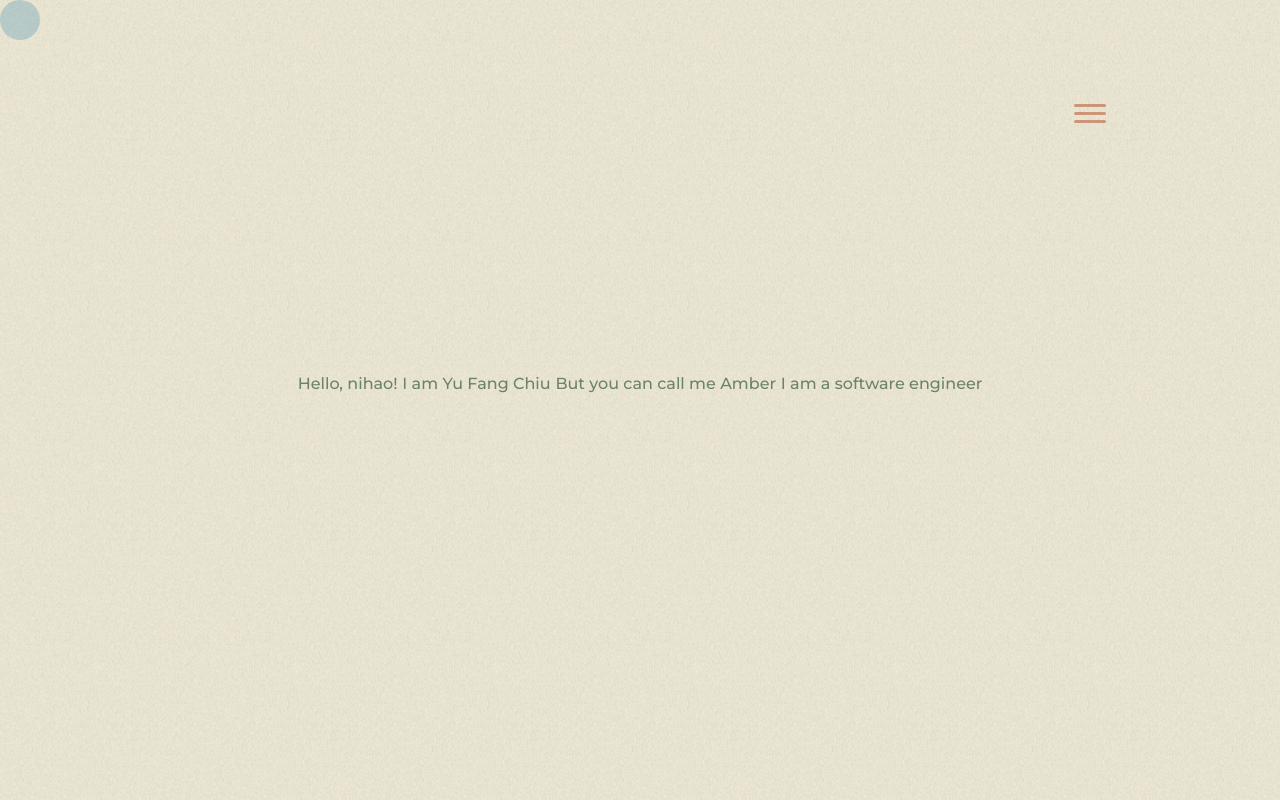
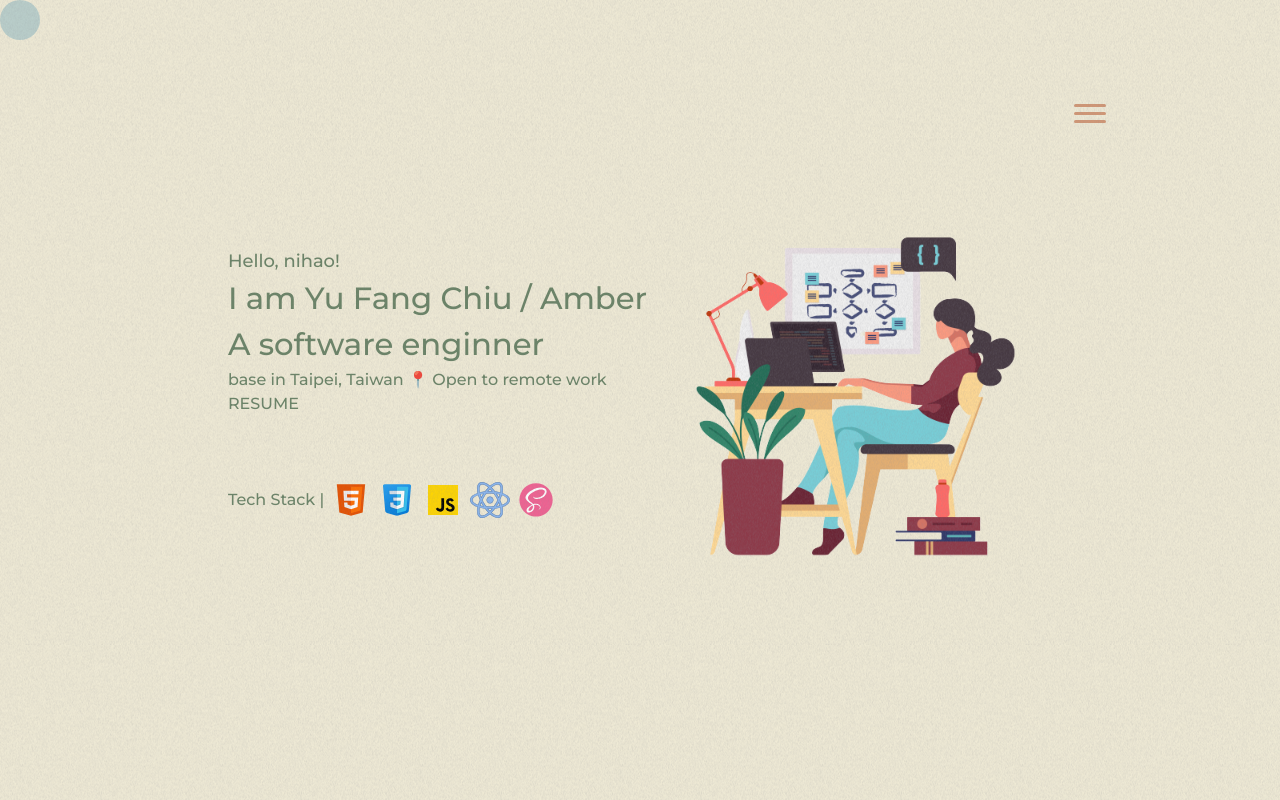
Before and after one commit to amberyufangchiu/nextjs-app-directory, a Next.js app: page / in a window 1280 px wide. Built offline with nearby package versions, Linux system fonts and the light colour scheme.

Commit message:
feat(home) add tech stack icon and modify description

```diff
--- a/app/page.tsx
+++ b/app/page.tsx
@@ -1,13 +1,26 @@
-import React from 'react'
+import Image from 'next/image'
 import './home.scss'
 
 const Home = () => {
   return (
     <div className='home'>
-      <h2>Hello, nihao!</h2>
-      <h1>I am Yu Fang Chiu</h1>
-      <h1>But you can call me Amber</h1>
-      <h2>I am a software engineer</h2>
+      <div className='title'>
+        <h2>Hello, nihao!</h2>
+        <h1>I am Yu Fang Chiu / Amber<br/>A software enginner</h1>
+        <p>base in Taipei, Taiwan 📍 Open to remote work</p>
+        <a href='/amber-chiu-resume.pdf'>RESUME</a>
+        <div className='tech-stack'>
+          <p>Tech Stack |</p>
+          <Image src='/icon/html5.svg' width={40} height={40} alt='html' />
+          <Image src='/icon/css3.svg' width={40} height={40} alt='css' />
+          <Image src='/icon/javascript.svg' width={40} height={40} alt='javascript' />
+          <Image src='/icon/react.svg' width={40} height={40} alt='react' />
+          <Image src='/icon/sass.svg' width={40} height={40} alt='sass' />
+        </div>
+      </div>
+      <div>
+        <Image src='/programmer-girl.png' width={400} height={30} alt=''/>
+      </div>
     </div>
   )
 }
```
